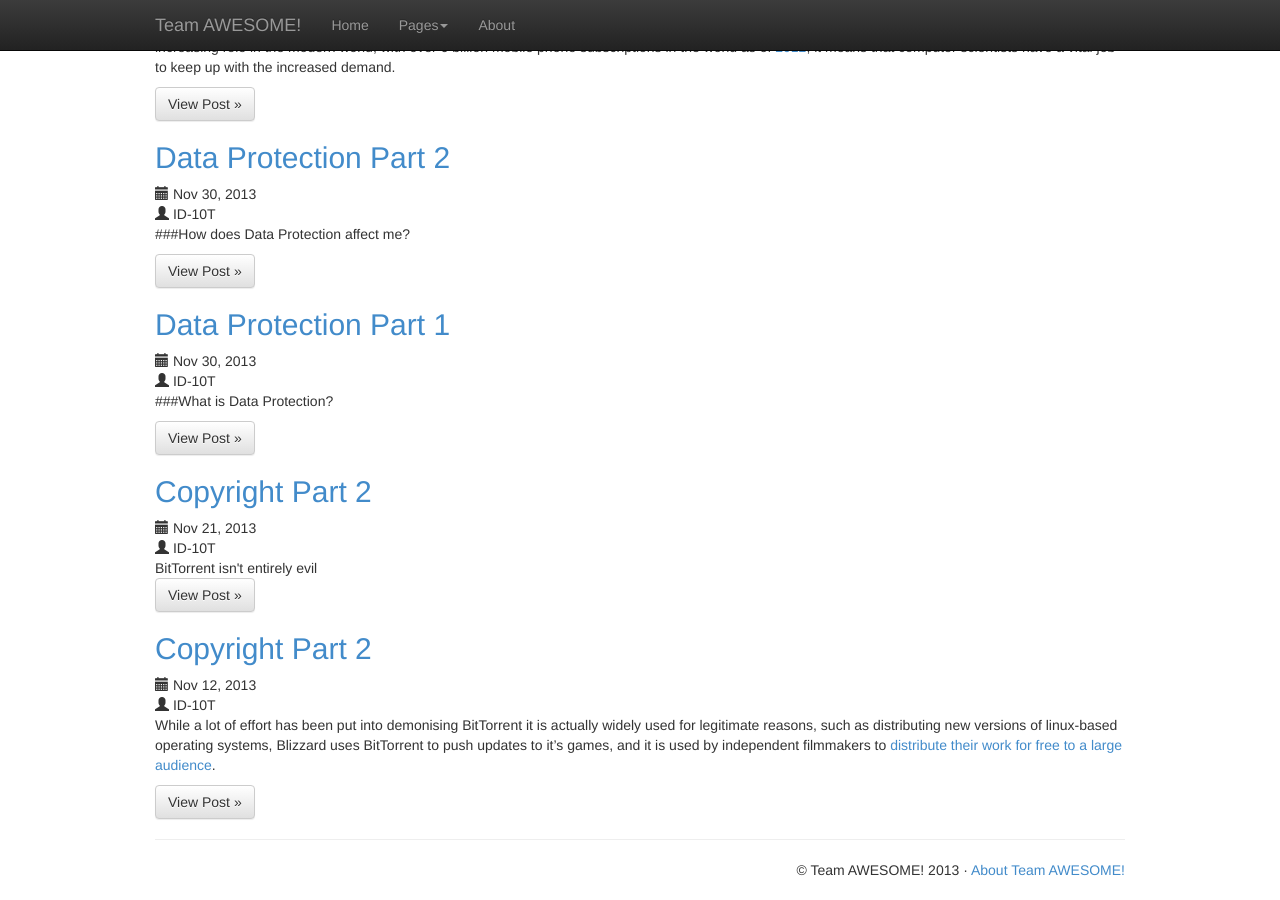
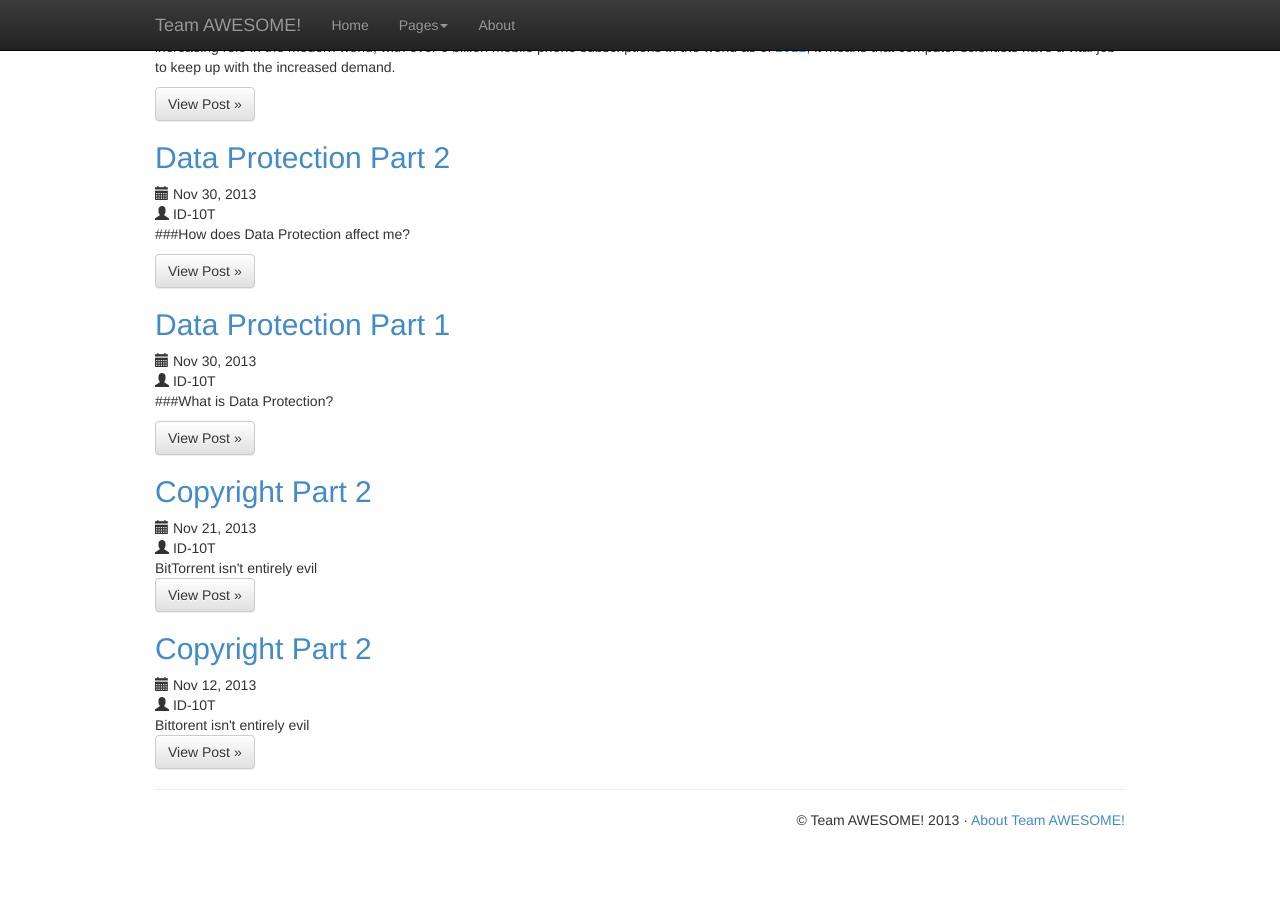
Before and after one commit to adamus1red/tripping-octo-adventure, a Jekyll site: the page built from posts.html, in a window 1280 px wide and 900 px high, scrolled down 1211 px. Built offline with Jekyll 4.4.1, drawn with Linux system fonts in a browser that asks for light colours; Markdown is read by kramdown in place of the engine named in the settings; after the commit the page ends 2061 px from its top, so only the background shows below that.

Commit message:
Update 2013-11-12-copyright-2.md

```diff
--- a/_posts/2013-11-12-copyright-2.md
+++ b/_posts/2013-11-12-copyright-2.md
@@ -1,6 +1,7 @@
 ---
 layout: page
 title: Copyright Part 2
+excerpt: Bittorent isn't entirely evil
 ---
 
 While a lot of effort has been put into demonising BitTorrent it is actually widely used for legitimate reasons, such as distributing new versions of linux-based operating systems, Blizzard uses BitTorrent to push updates to it's games, and it is used by independent filmmakers to [distribute their work for free to a large audience](http://vodo.net).
```
